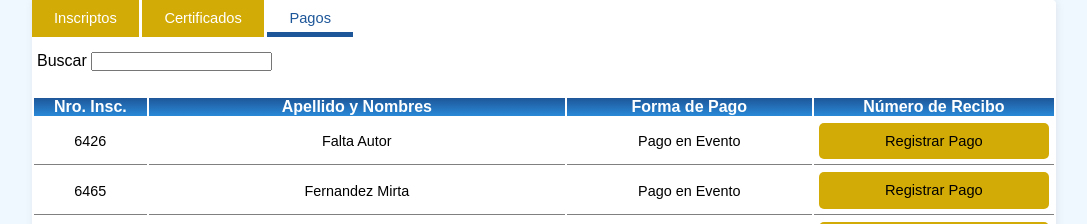
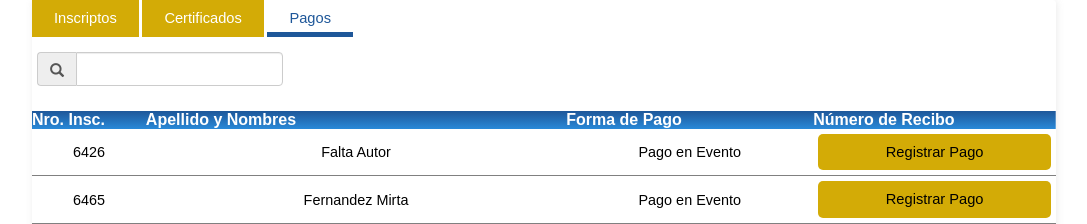
Before and after one commit to smatht/acreditacion-master, a PHP site: page /administracion/pagos_view.php in a window 1280 px wide. Shown: the part 170-394 px from the top of the page, without its empty margins (96-1183 px from the left). Run offline with PHP 8.4, Linux system fonts and the light colour scheme; data comes from the database, SQL or seed files in the repository; data that the repository does not hold is empty.

Commit message:
agregue controlar al boton de busqueda

```diff
--- a/administracion/certificados_view.php
+++ b/administracion/certificados_view.php
@@ -22,14 +22,15 @@
 
 			<div id="buscar" class="form-group form-inline">
 			<div class="input-group">
-				<div class="input-group-addon"><span class="glyphicon glyphicon-search"></span></div>
+				<div class="input-group-addon"><span class="glyphicon glyphicon-search"></span>
+				</div>
 				<input name="search" class="form-control" type="text" ng-model="filtro" />
 			</div>
 			</div>
 
 			<table class="tabla_inscriptos">
 				<th>Apellido y Nombre</th><th>Accion</th>
-				<tr ng-repeat="insc in inscriptos | filter:filtro">
+				<tr ng-repeat="insc in inscriptos | filter: filtro">
 					<td>{{ insc.ayn }} ({{ insc.email }})</td>
 					<td><a target="_BLANK" href="../procesos/crear.php?nombre={{insc.ayn}}&correo={{insc.email}}">Ver</a></td>
 				</tr>
--- a/administracion/pagos_view.php
+++ b/administracion/pagos_view.php
@@ -16,6 +16,7 @@
 <html lang="es">
 	<head>
 		<link rel="stylesheet" type="text/css" href="css/styles.css">
+		<link rel="stylesheet" type="text/css" href="css/bootstrap.min.css">
 		<title>Gestion de Pagos</title>
 		<meta charset="UTF-8">
 	</head>
@@ -23,12 +24,16 @@
 		<header>
 			<img src="images/teyet.png">
 		</header>
-		<div id="container" ng-controller="AcreditacionCtr as acreCtrl">
+		<div id="container">
 
 			<?php include_once("includes/menu.php"); ?>
-			<div id="buscar">
-				<label>Buscar</label>
-				<input type="text" name="buscar" id="search">
+
+			<div id="buscar" class="form-group form-inline">
+			<div class="input-group">
+				<div class="input-group-addon"><span class="glyphicon glyphicon-search"></span>
+				</div>
+				<input name="buscar"  id="search" class="form-control" type="text"/>
+			</div>
 			</div>
 
 			<table class="tabla_inscriptos">
```
Also changed, not shown: administracion/inscriptos_view.php (+8 -2 lines).
